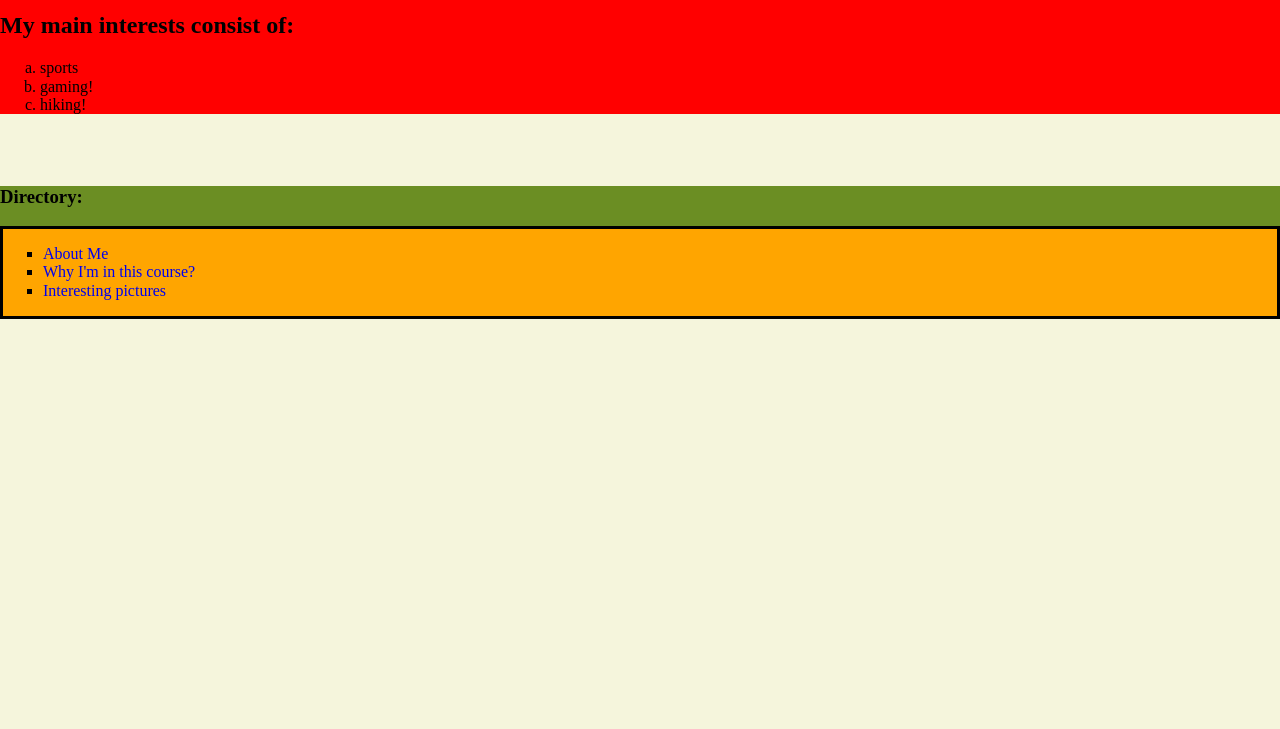
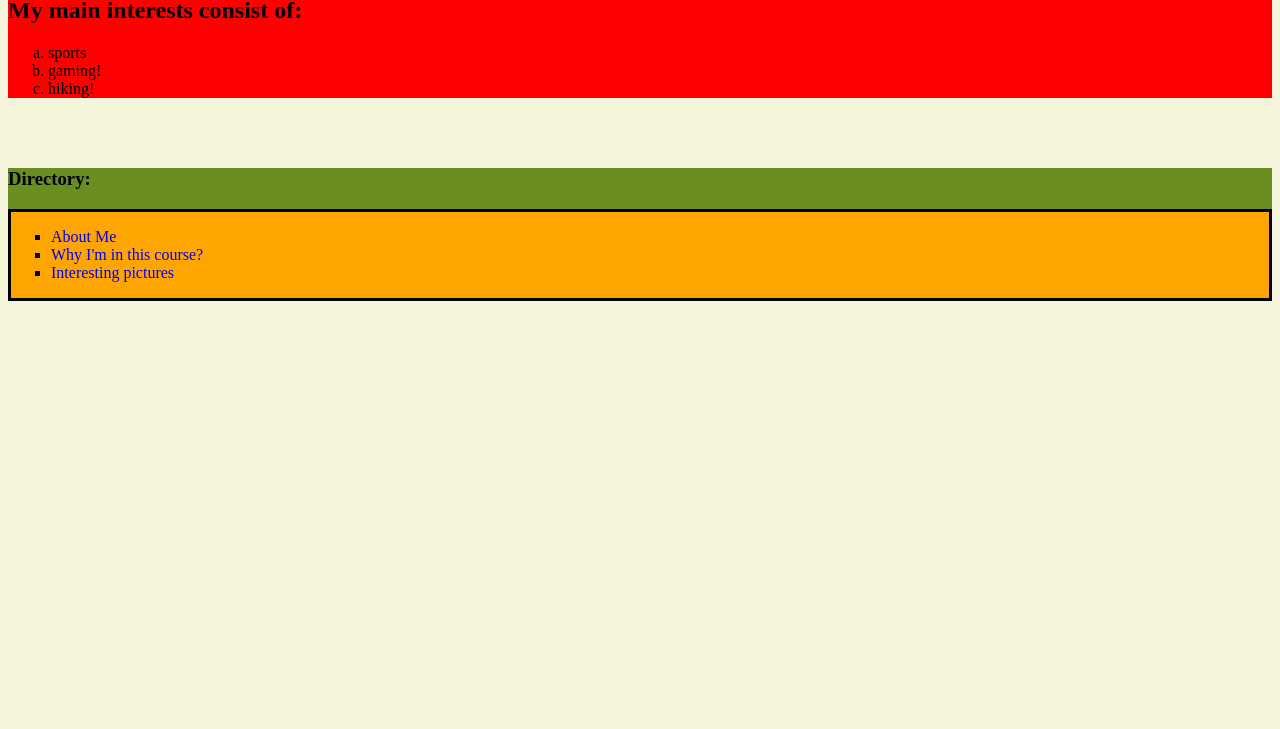
Before and after one commit to avu916/avu916.github.io, a plain HTML site: page index.html in a window 1280 px wide. Shown: the part 71-800 px from the top of the page. Drawn offline with nearby package versions, Linux system fonts and the light colour scheme.

Commit message:
Update index.html

```diff
--- a/index.html
+++ b/index.html
@@ -6,7 +6,6 @@
     <title>About Andrew</title>
     <meta name="viewport" content="width=device-width, initial-scale=1">
     <link rel="stylesheet" type="text/css" media="screen" href="main.css">
-    <link rel="stylesheet" type="text/css" media="screen" href="normalize.css">
 
 </head>
 <body class = "body1">
```
